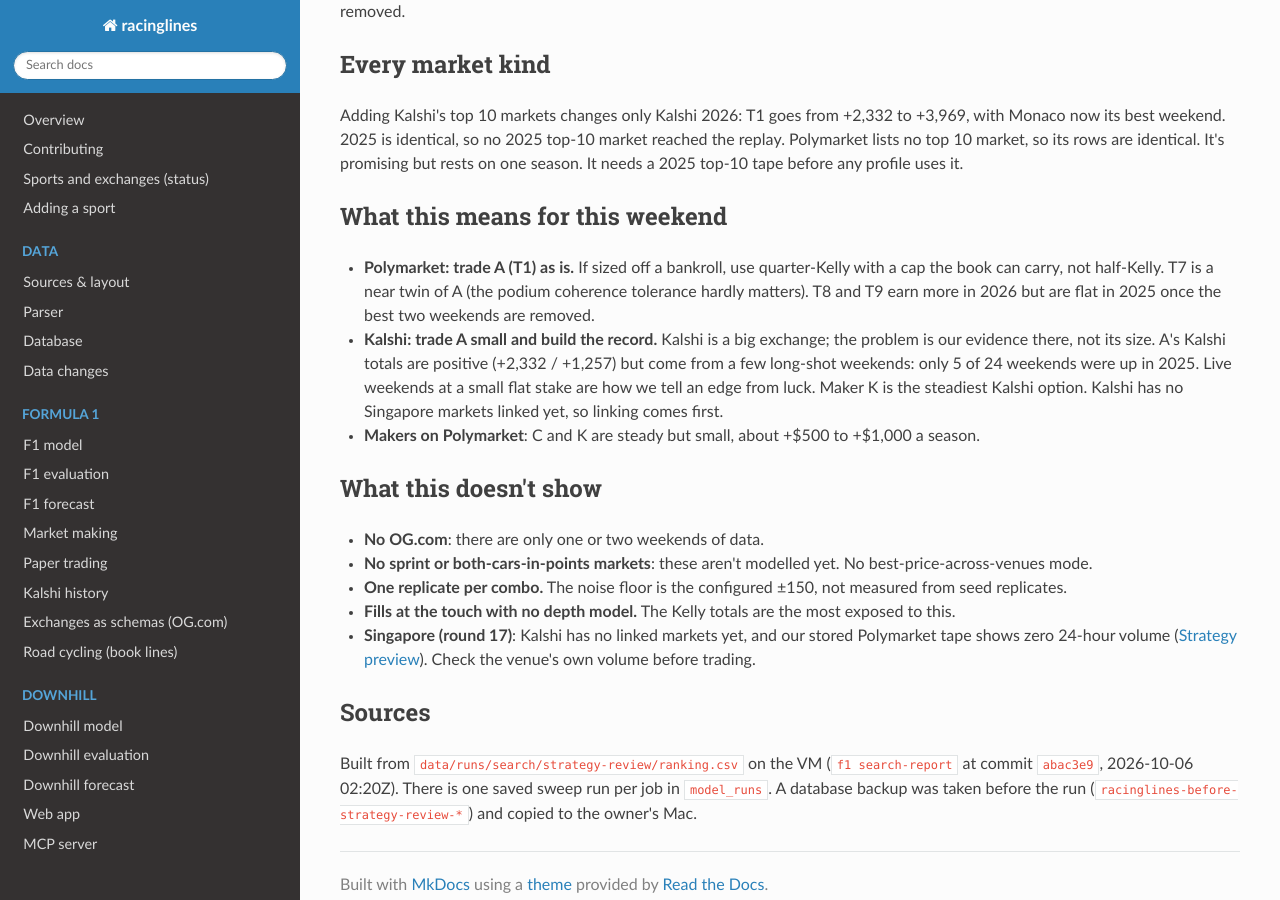
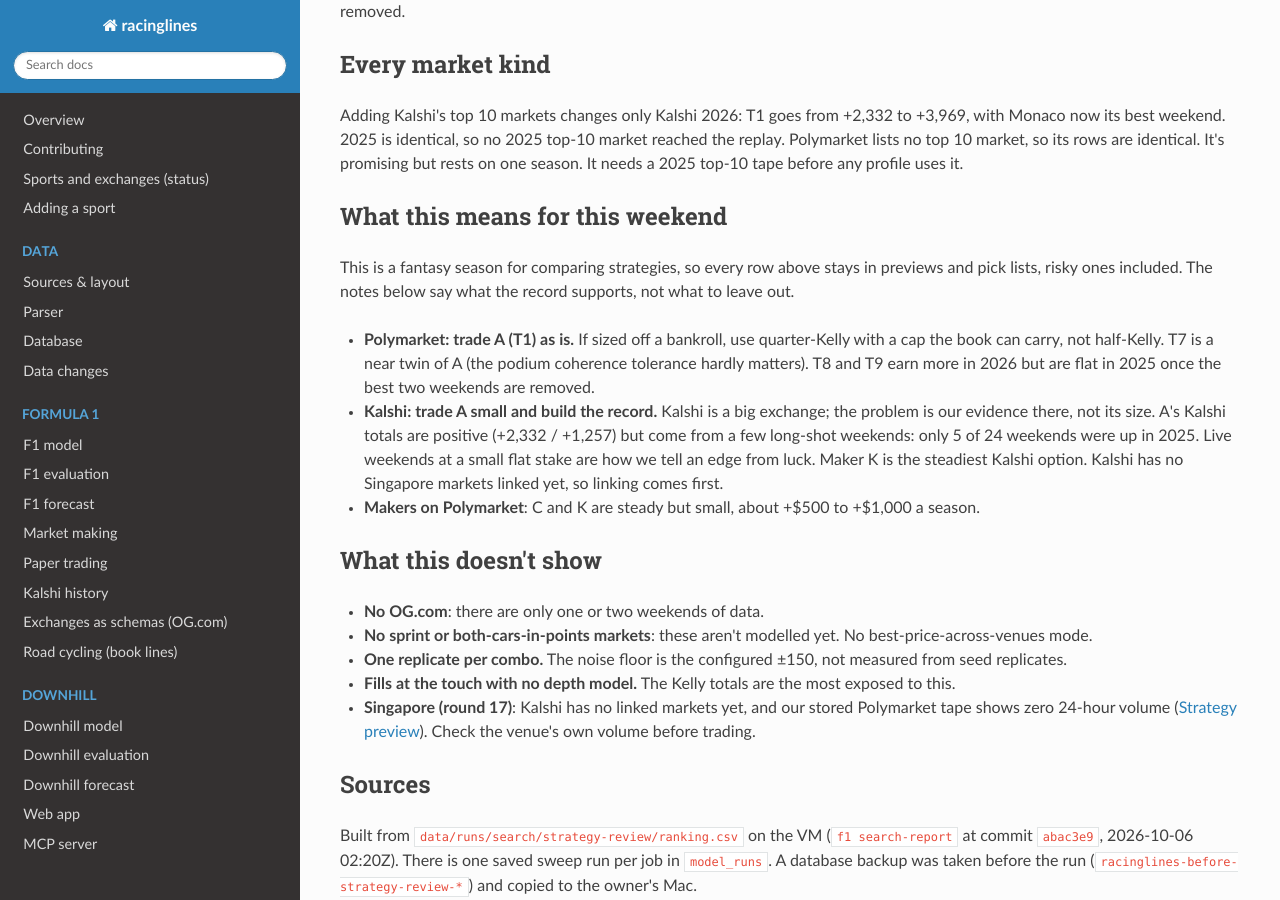
Before and after one commit to lalligagger/racinglines-public, an MkDocs documentation site: the page built from docs/strategy-review.md, in a window 1280 px wide and 900 px high, scrolled down 3179 px. Built offline with MkDocs 1.6.1, drawn with Linux system fonts in a browser that asks for light colours; nearby versions of some CDN libraries.

Commit message:
[docs] Strategy review: every strategy stays in previews (owner: see-what-happens fantasy season)
Co-Authored-By: Claude Opus 5.5 <noreply@anthropic.com>
Claude-Session: https://claude.ai/code/session_01VEKkb8vmfNSxRppiPLE3BK

```diff
--- a/docs/strategy-review.md
+++ b/docs/strategy-review.md
@@ -113,6 +113,9 @@ rows are identical. It's promising but rests on one season. It needs a 2025 top-
 
 ## What this means for this weekend
 
+This is a fantasy season for comparing strategies, so every row above stays in previews and pick lists, risky ones
+included. The notes below say what the record supports, not what to leave out.
+
 - **Polymarket: trade A (T1) as is.** If sized off a bankroll, use quarter-Kelly with a cap the book can carry,
   not half-Kelly. T7 is a near twin of A (the podium coherence tolerance hardly matters). T8 and T9 earn more in
   2026 but are flat in 2025 once the best two weekends are removed.
```
